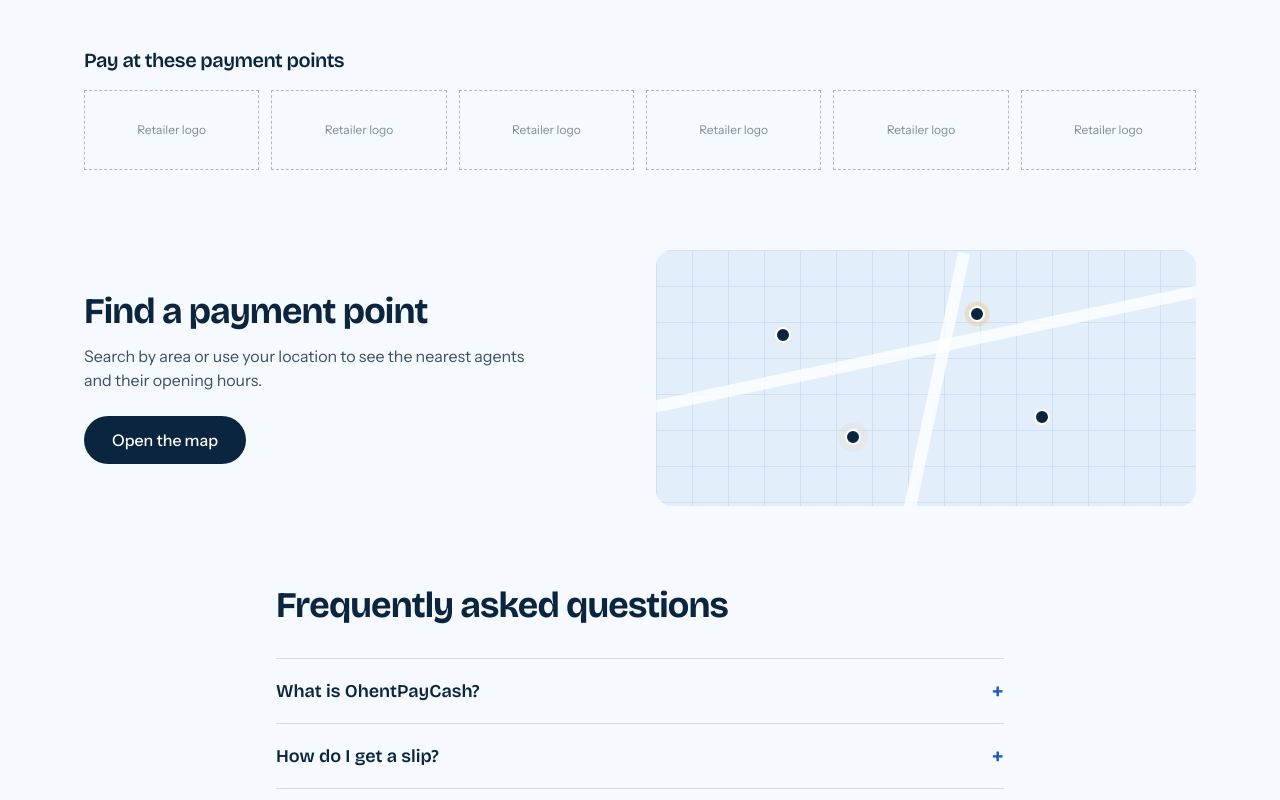
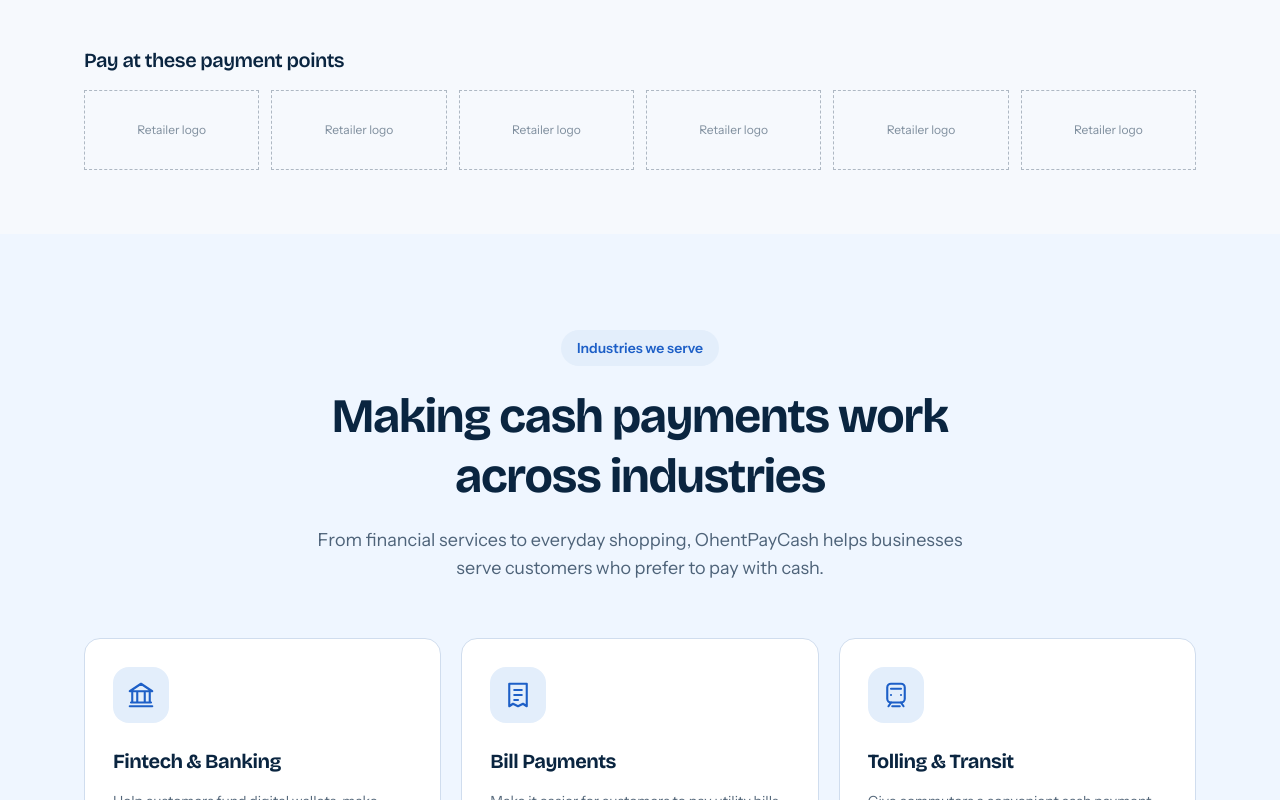
Before and after one commit to Maxinth/test-ohentpaycash, a Next.js app: page /en-us in a window 1280 px wide. Shown: the part 2000-2800 px from the top of the page. Built offline with nearby package versions, Linux system fonts and the light colour scheme.

Commit message:
add industries we serve section.

```diff
--- a/app/[locale]/page.tsx
+++ b/app/[locale]/page.tsx
@@ -2,6 +2,7 @@ import Link from "next/link";
 import Slip from "@/components/Slip";
 import MiniMap from "@/components/MiniMap";
 import HowItWorks from "@/components/HowItWorks";
+import IndustriesWeServe from "@/components/IndustriesWeServe";
 
 const reasons = [
   {
@@ -146,6 +147,10 @@ export default async function Home({
         <Logos title="Pay at these payment points" label="Retailer logo" />
       </section>
 
+      <section className="py-16">
+        <IndustriesWeServe />
+      </section>
+
       <section className="mx-auto mt-20 grid max-w-6xl items-center gap-8 px-5 md:grid-cols-2">
         <div>
           <h2 className="text-3xl font-bold md:text-4xl">
--- /dev/null
+++ b/components/IndustriesWeServe.tsx
@@ -0,0 +1,144 @@
+const industries = [
+  {
+    title: "Fintech & Banking",
+    description:
+      "Help customers fund digital wallets, make deposits, and access financial services using cash at convenient retail locations.",
+    icon: "bank",
+  },
+  {
+    title: "Bill Payments",
+    description:
+      "Make it easier for customers to pay utility bills, subscriptions, and other everyday expenses without needing a bank card.",
+    icon: "receipt",
+  },
+  {
+    title: "Tolling & Transit",
+    description:
+      "Give commuters a convenient cash payment option for transportation services, transit accounts, and mobility solutions.",
+    icon: "transit",
+  },
+  {
+    title: "iGaming & Sportsbook",
+    description:
+      "Allow customers to fund eligible online gaming and entertainment accounts with cash through participating payment agents.",
+    icon: "gamepad",
+  },
+  {
+    title: "E-Commerce",
+    description:
+      "Reach cash-preferring shoppers by allowing them to complete online purchases with cash at nearby payment locations.",
+    icon: "shopping",
+  },
+  {
+    title: "Healthcare & Insurance",
+    description:
+      "Make healthcare premiums, insurance contributions, and other essential payments more accessible to customers paying with cash.",
+    icon: "health",
+  },
+] as const;
+
+type IndustryIconName = (typeof industries)[number]["icon"];
+
+function IndustryIcon({ name }: { name: IndustryIconName }) {
+  const commonProps = {
+    width: 30,
+    height: 30,
+    viewBox: "0 0 24 24",
+    fill: "none",
+    stroke: "currentColor",
+    strokeWidth: 1.7,
+    strokeLinecap: "round" as const,
+    strokeLinejoin: "round" as const,
+    "aria-hidden": true as const,
+  };
+
+  const icons = {
+    bank: (
+      <>
+        <path d="M3 9h18L12 3 3 9Z" />
+        <path d="M5 10v8M9 10v8M15 10v8M19 10v8M3 21h18M4 18h16" />
+      </>
+    ),
+    receipt: (
+      <>
+        <path d="M5 3h14v18l-3-2-4 2-4-2-3 2V3Z" />
+        <path d="M9 8h6M9 12h6M9 16h3" />
+      </>
+    ),
+    transit: (
+      <>
+        <rect x="5" y="3" width="14" height="15" rx="3" />
+        <path d="M8 7h8M8 12h.01M16 12h.01M8 18l-2 3M16 18l2 3M9 21h6" />
+      </>
+    ),
+    gamepad: (
+      <>
+        <path d="M6 9h12a4 4 0 0 1 3.8 5l-1 3.2a2.5 2.5 0 0 1-4.1 1L14 16h-4l-2.7 2.2a2.5 2.5 0 0 1-4.1-1L2.2 14A4 4 0 0 1 6 9Z" />
+        <path d="M7 12v4M5 14h4M16 13h.01M18 15h.01" />
+      </>
+    ),
+    shopping: (
+      <>
+        <path d="M4 8h16l-1.5 12h-13L4 8Z" />
+        <path d="M9 9V6a3 3 0 0 1 6 0v3" />
+        <path d="M9 13h.01M15 13h.01" />
+      </>
+    ),
+    health: (
+      <>
+        <path d="M12 21s-8-4.5-8-11a4.5 4.5 0 0 1 8-2.8A4.5 4.5 0 0 1 20 10c0 6.5-8 11-8 11Z" />
+        <path d="M12 9v6M9 12h6" />
+      </>
+    ),
+  };
+
+  return <svg {...commonProps}>{icons[name]}</svg>;
+}
+
+export default function IndustriesWeServe() {
+  return (
+    <section className="bg-blue-50 py-20 md:py-24">
+      <div className="mx-auto max-w-6xl px-5">
+        <div className="mx-auto max-w-2xl text-center">
+          <span className="inline-block rounded-full bg-sky px-4 py-2 text-sm font-semibold text-royal">
+            Industries we serve
+          </span>
+
+          <h2 className="mt-5 text-3xl font-bold leading-tight md:text-5xl">
+            Making cash payments work across industries
+          </h2>
+
+          <p className="mt-5 text-base leading-7 text-ink/70 md:text-lg">
+            From financial services to everyday shopping, OhentPayCash helps
+            businesses serve customers who prefer to pay with cash.
+          </p>
+        </div>
+
+        <div className="mt-14 grid gap-5 sm:grid-cols-2 lg:grid-cols-3">
+          {industries.map((industry, index) => (
+            <article
+              key={industry.title}
+              className="group relative overflow-hidden rounded-2xl border border-line bg-white p-7 transition-all duration-300 hover:-translate-y-1 hover:border-royal/40 hover:shadow-xl"
+            >
+              <div className="flex h-14 w-14 items-center justify-center rounded-2xl bg-sky text-royal transition-all duration-300 group-hover:bg-ink group-hover:text-white">
+                <IndustryIcon name={industry.icon} />
+              </div>
+
+              <h3 className="mt-6 text-xl font-bold text-ink">
+                {industry.title}
+              </h3>
+
+              <p className="mt-3 text-sm leading-7 text-ink/70">
+                {industry.description}
+              </p>
+
+              <span className="absolute -bottom-8 -right-5 text-8xl font-bold text-sky/40 transition-transform duration-300 group-hover:-translate-y-2">
+                {String(index + 1).padStart(2, "0")}
+              </span>
+            </article>
+          ))}
+        </div>
+      </div>
+    </section>
+  );
+}
```
